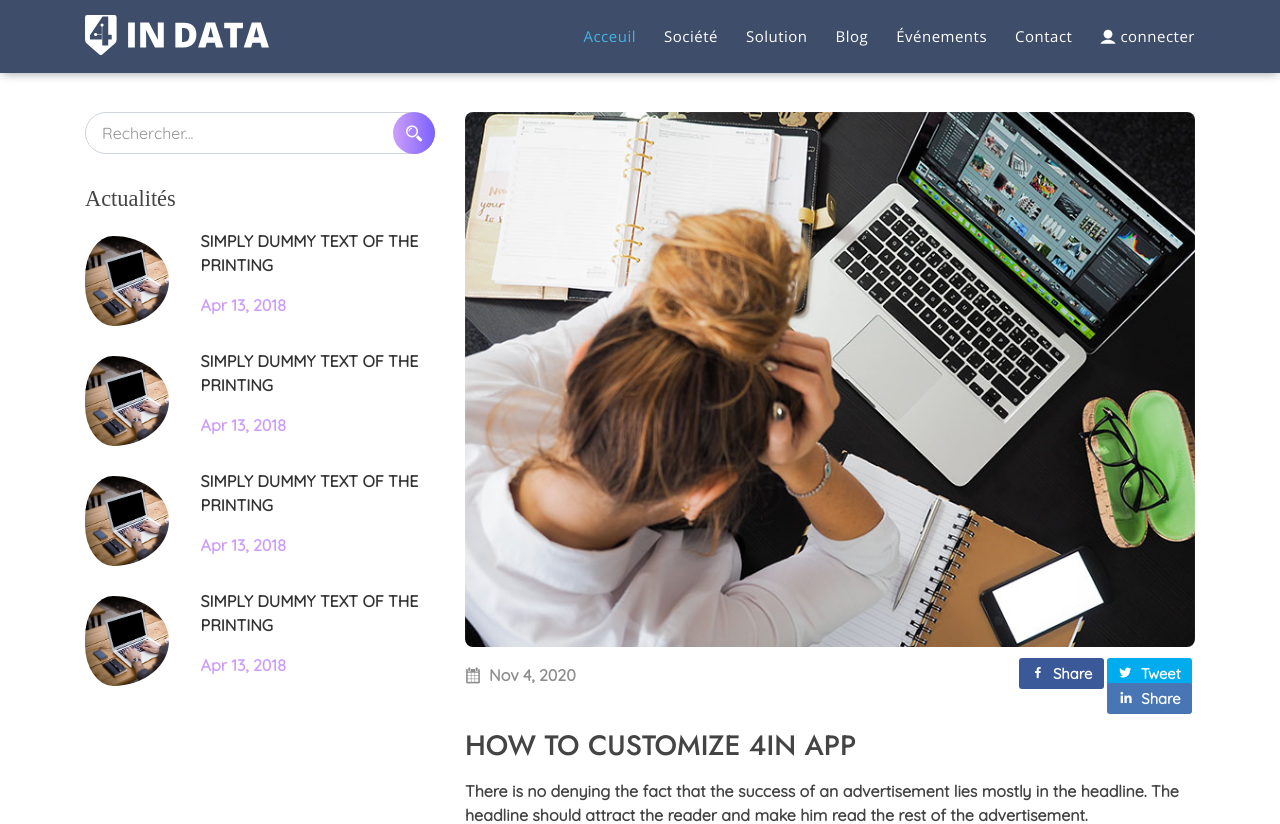
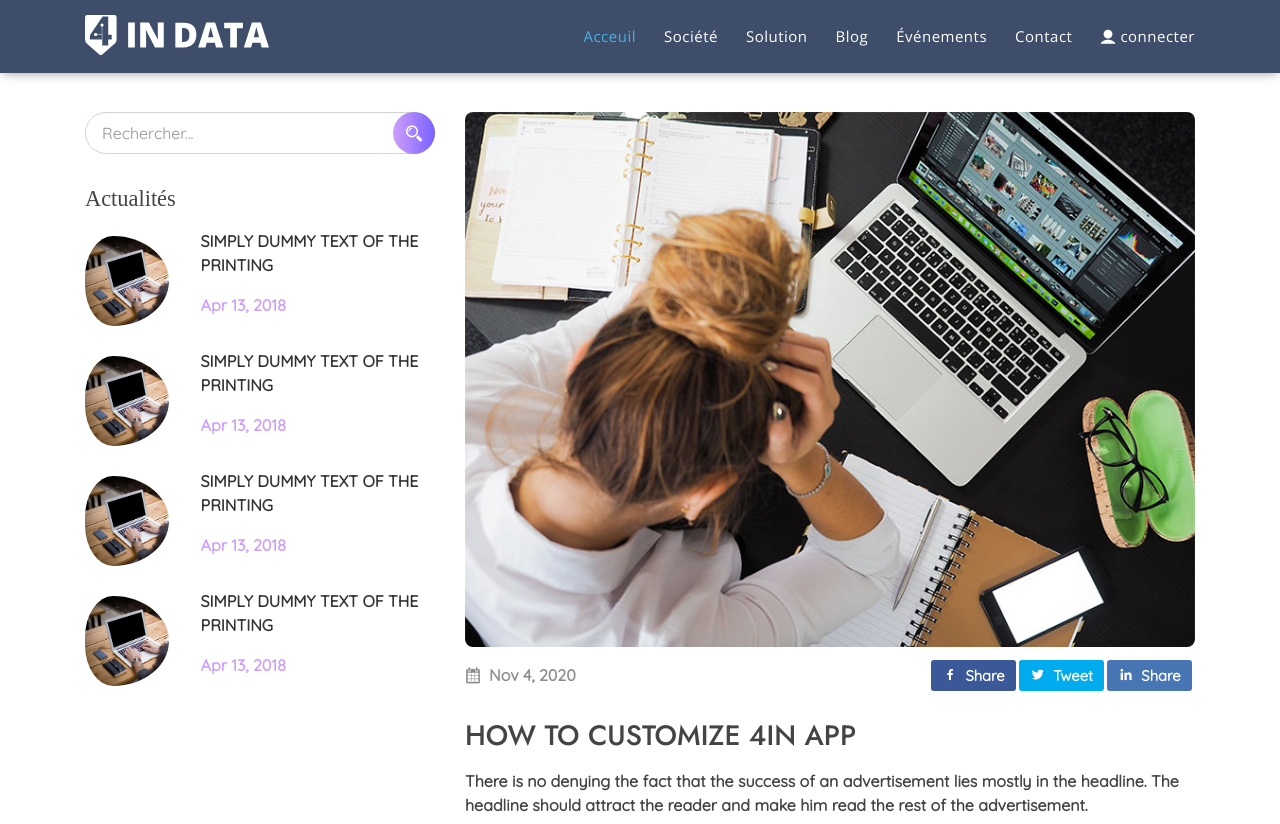
Before and after one commit to ahmedMechergui/4indata, an Angular app: page /blogs/article/1 in a window 1280 px wide. Shown: the top 824 px of the page. Built offline with nearby package versions, Linux system fonts and the light colour scheme.

Commit message:
before share buttons

```diff
--- a/src/app/blogs-page/blogs-article/blogs-article.component.css
+++ b/src/app/blogs-page/blogs-article/blogs-article.component.css
@@ -57,7 +57,6 @@ p, h1, h2, h3, form {
 
 .article .art_date {
   margin-right: 1.5rem;
-  width: 100%;
 }
 
 .article .article_img {
--- a/src/app/blogs-page/blogs-article/blogs-article.component.html
+++ b/src/app/blogs-page/blogs-article/blogs-article.component.html
@@ -7,7 +7,7 @@
             <div class="article_img">
               <img class="w-100" src="assets/img/blog/article.jpg" alt="article image">
             </div>
-            <div class="article_info d-flex justify-content-start">
+            <div class="article_info d-flex justify-content-between">
               <p class="art_date">
                 <i class="art-icon icofont-ui-calendar"></i><span>Nov 4, 2020</span>
               </p>
```
